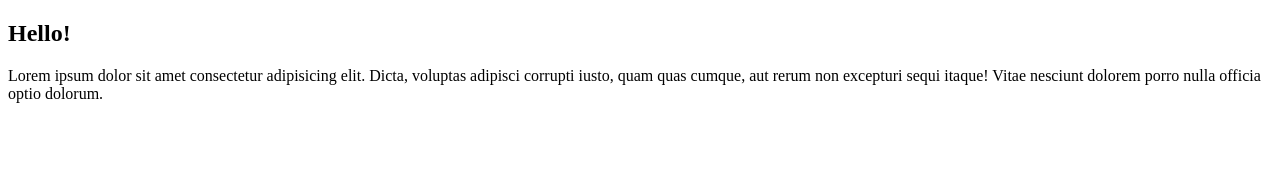
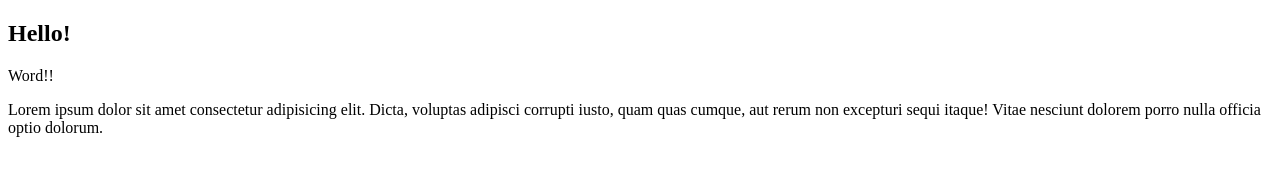
Before and after one commit to milad23lei/project, a plain HTML site: page contant.html in a window 1280 px wide. Drawn offline with Linux system fonts and the light colour scheme.

Commit message:
add p tag to contant

```diff
--- a/contant.html
+++ b/contant.html
@@ -9,6 +9,7 @@
 
 <body>
     <h2>Hello!</h2>
+    <p>Word!!</p>
     <p>Lorem ipsum dolor sit amet consectetur adipisicing elit. Dicta, voluptas adipisci corrupti iusto, quam quas
         cumque, aut rerum non excepturi sequi itaque! Vitae nesciunt dolorem porro nulla officia optio dolorum.</p>
 </body>
```
